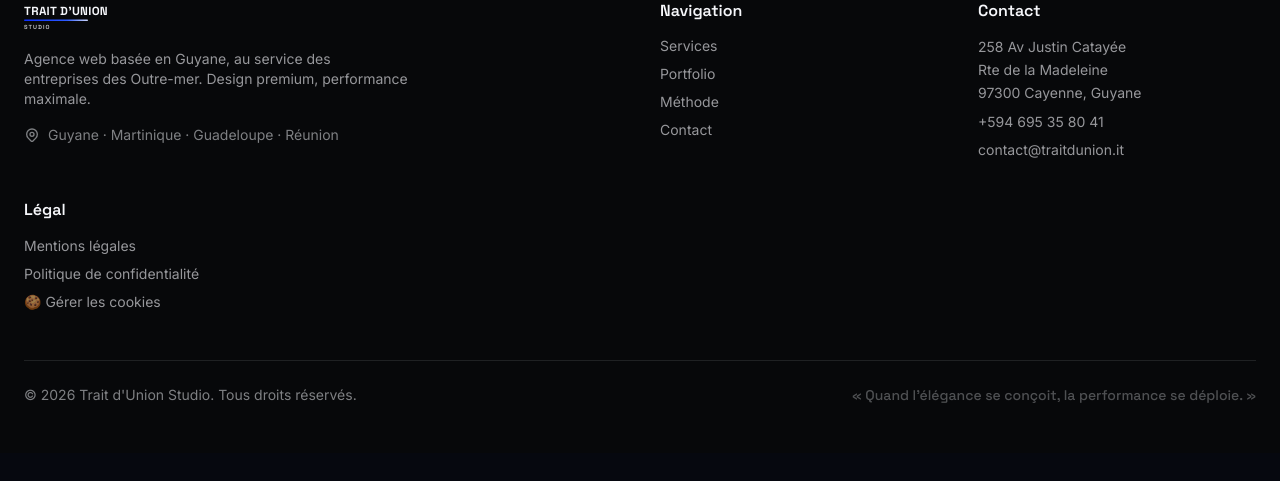
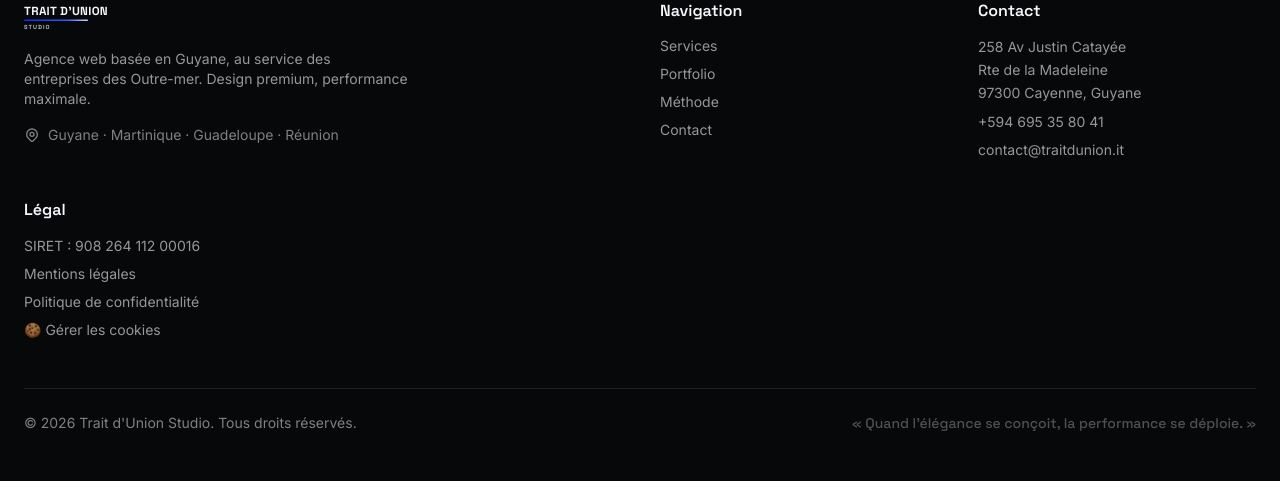
Before and after one commit to beaudelaire1/trait-d-union, a Django app: page /contact/emails/compose/ in a window 1280 px wide. Shown: the part 1322-1803 px from the top of the page. Before the commit the page ends 1725 px from the top, so only its background shows below. Run offline with Django 5.2, Linux system fonts and the light colour scheme; the visitor is signed in with stand-in values (Sample User, id 1); data that the repository does not hold is empty; some libraries are stand-ins or nearby versions.

Commit message:
feat(footer): Add SIRET in footer legal section; remove any status mention

```diff
--- a/templates/partials/footer.html
+++ b/templates/partials/footer.html
@@ -56,6 +56,7 @@
             <div>
                 <h4 class="font-display font-semibold mb-4 text-tus-white">Légal</h4>
                 <ul class="space-y-2 text-sm text-tus-white/60">
+                    <li>SIRET : 908 264 112 00016</li>
                     <li><a href="{% url 'pages:legal' %}" class="hover:text-tus-blue transition-colors">Mentions légales</a></li>
                     <li><a href="{% url 'pages:legal' %}#privacy" class="hover:text-tus-blue transition-colors">Politique de confidentialité</a></li>
                     <li>
```
